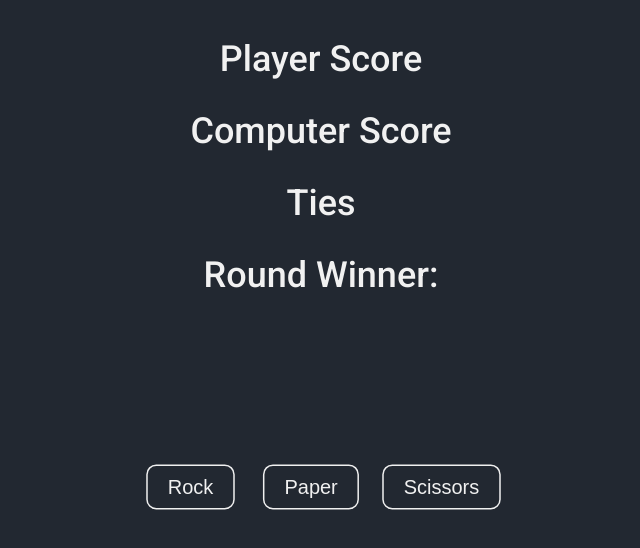
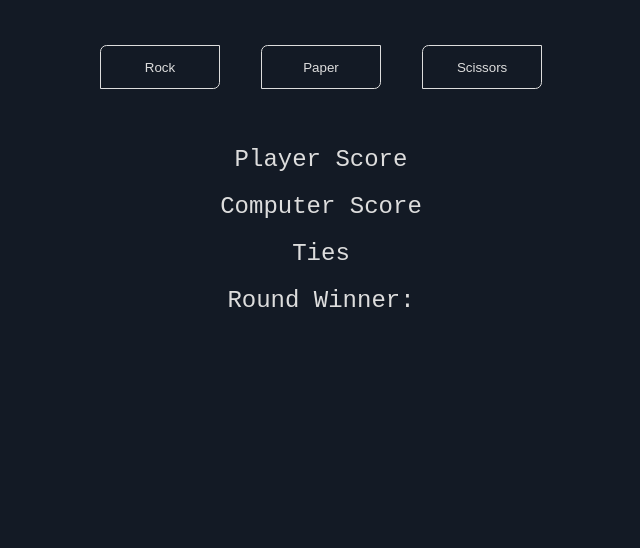
Before and after one commit to Syvit/rock-paper-scissors, a plain HTML site: page index.html in a window 1280 px wide. Shown: the whole page, without its empty margins (319-959 px from the left). Drawn offline with Linux system fonts and the light colour scheme.

Commit message:
Added finishing touches for portfolio use

```diff
--- a/function.js
+++ b/function.js
@@ -39,7 +39,7 @@ function resetGame () {
             button.remove();
         });
         const restartGame = document.createElement('button');
-        restartGame.textContent = 'Restart Game';
+        restartGame.textContent = 'Restart';
         document.querySelector('#buttons').append(restartGame);
 
         restartGame.addEventListener('click', () => {
@@ -56,7 +56,7 @@ function resetGame () {
             button.remove();
         });
         const restartGame = document.createElement('button');
-        restartGame.textContent = 'Restart Game';
+        restartGame.textContent = 'Restart';
         document.querySelector('#buttons').append(restartGame);
 
         restartGame.addEventListener('click', () => {
@@ -72,7 +72,7 @@ function resetGame () {
             button.remove();
         });
         const restartGame = document.createElement('button');
-        restartGame.textContent = 'Restart Game';
+        restartGame.textContent = 'Restart';
         document.querySelector('#buttons').append(restartGame);
 
         restartGame.addEventListener('click', () => {
--- a/index.html
+++ b/index.html
@@ -8,10 +8,18 @@
     <title>Rock Paper Scissors</title>
     <link rel="stylesheet" href="style.css">
     <link href="https://fonts.googleapis.com/css2?family=Roboto:wght@100;300;400;500;700;900&display=swap" rel="stylesheet">
+    <link
+    href="https://fonts.googleapis.com/css2?family=Josefin+Sans:ital,wght@0,100;0,300;0,500;0,700;1,100;1,300;1,500;1,700&display=swap"
+    rel="stylesheet">
 </head>
 
 <body>
     <main>
+        <div id="buttons">
+            <button id="rock">Rock</button>
+            <button id="paper">Paper</button>
+            <button id="scissors">Scissors</button>
+        </div>
         <div class = "scoreboard">
             <h2>Player Score</h2>
                 <span class = 'playerScore'></span>
@@ -24,11 +32,6 @@
                     <span class = 'compSelection'></span>
                 <h2 class = winnerText></h2>
     </div>
-    <div id="buttons">
-        <button id="rock">Rock</button>
-        <button id="paper">Paper</button>
-        <button id="scissors">Scissors</button>
-    </div>
 </main>
 <script src="function.js"></script>
 </body>
--- a/style.css
+++ b/style.css
@@ -1,31 +1,46 @@
+
 html{
-    font-family: 'Roboto', sans-serif;
+    font-family: 'JetBrains Mono', monospace;
 }
+
+:root {
+    --bg: #131a25;
+    --subbg: #141c29;
+    --header: #131a25e5;
+    --lnktxt: #D64550;
+    --lnktxthover:#a84951;
+    --pb: #dddddd36;
+    --pbmain: #ddddddc0;
+    --maintxt: #DDDDDD;
+    --subtxt: #DDDDDD;
+}
+
 body{
     text-align: center;
-    background-color: #222831;
+    background-color: var(--bg);
     font-size: 24px;
 }
 
 h2{
-    font-weight: 500;
+    font-weight: 300;
+    font-size: 1em;
 }
 
 .playerScore{
-    color: #60f360;
+    color: #5dc05d;
 }
 
 .ties{
-    color: #DDDDDD;
+    color: var(--maintxt);
 }
 
 span{
-    color: #F05454;
+    color: var(--lnktxt);
     font-weight: 300;
 }
 main {
     font-size: 1em;
-    color: #f1f1f1;
+    color: var(--maintxt);
     display: flex;
     justify-content: center;
     align-items: center;
@@ -39,21 +54,22 @@ margin-bottom: 1em;
 }
 
 #buttons{
-    margin: 5em;
+    margin: 1em;
 }
 
 button {
-margin: 2em;
-border: 0.1em solid #f0f0f0;
-background-color: transparent;
-color: #f1f1f1;
-padding: 0.5em 1em;
-border-radius: 0.5em;
-transition: 0.1s;
-scale: 1.5;
+    margin: 1em;
+    border: 0.1em solid var(--maintxt);
+    background-color: transparent;
+    color: var(--maintxt);
+    padding: 0.5em 1em;
+    border-radius: 0.5em 0 0.5em 0;
+    transition: 0.1s;
+    width: 9em;
+    padding: 1em 2em;
 }
 
 button:hover{
-    transform: translateY(-0.1em);
-    box-shadow: 0em 0.3em 0.2em rgba(121, 106, 255, 0.24);
+    transform: translateY(-0.2em);
+    box-shadow: 0em 0.3em 0em var(--lnktxt);
 }
```
